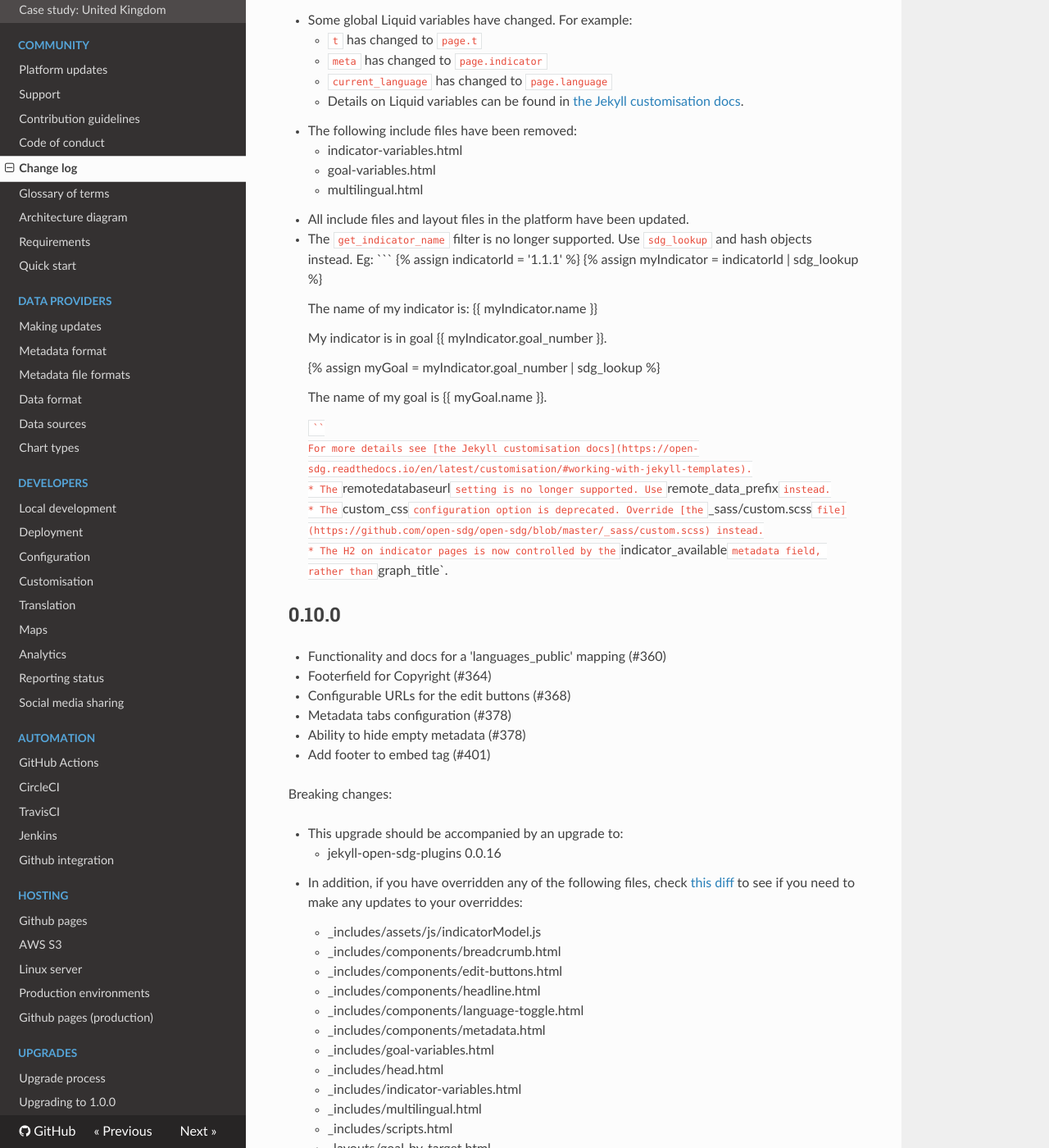
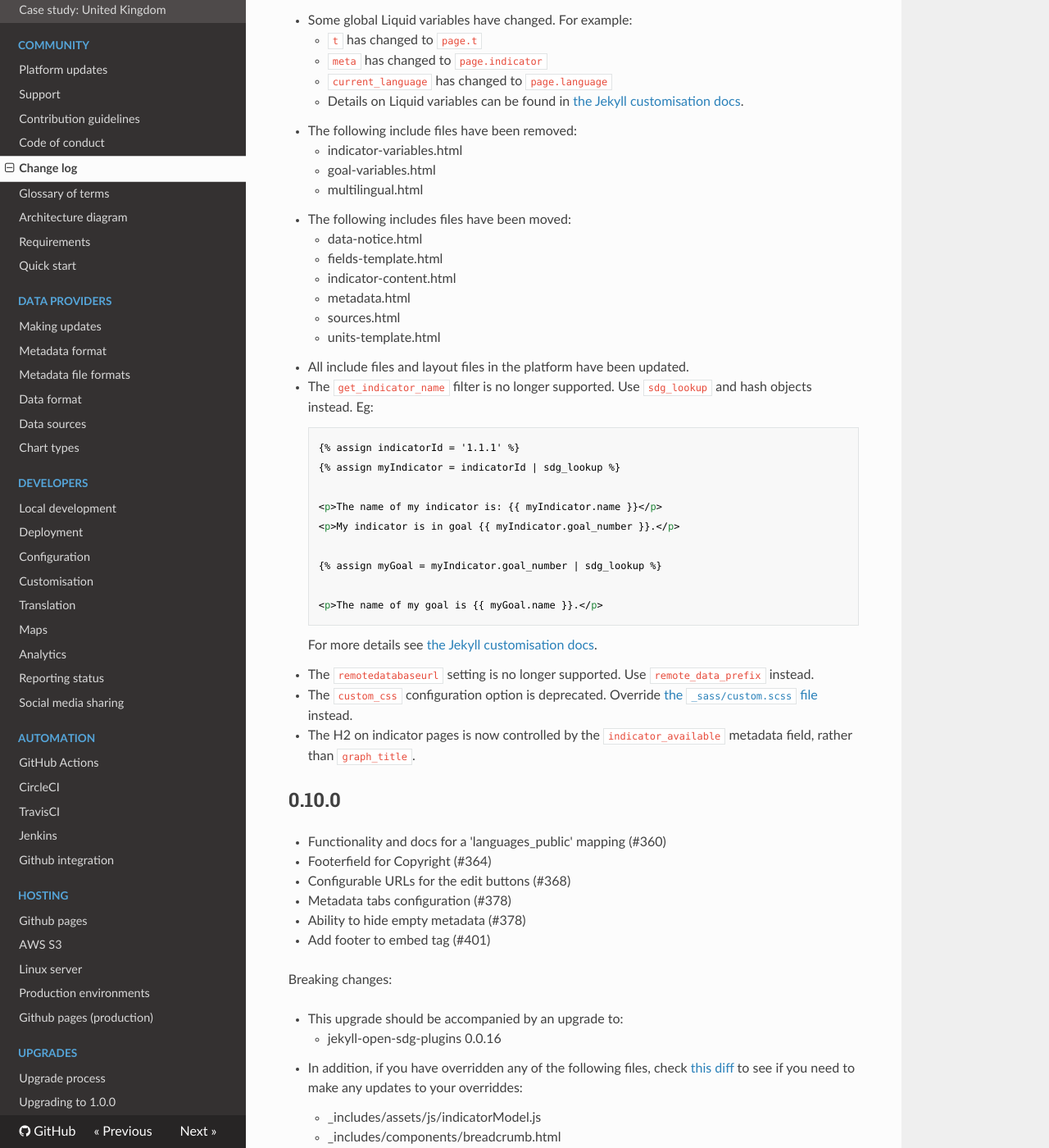
Before and after one commit to open-sdg/open-sdg, an MkDocs documentation site: the page built from docs/changelog.md, in a window 1280 px wide and 1400 px high, scrolled down 1775 px. Shown: the whole window at 82% size. Built offline with MkDocs 1.6.1, drawn with Linux system fonts in a browser that asks for light colours; nearby versions of some CDN libraries; old or Windows-style settings are respelled for this version of MkDocs.

Commit message:
Fix changelog format and clarify moved includes

````diff
--- a/docs/changelog.md
+++ b/docs/changelog.md
@@ -75,20 +75,28 @@ This is a major version upgrade and contains some breaking changes. Full technic
     * indicator-variables.html
     * goal-variables.html
     * multilingual.html
+* The following includes files have been moved:
+    * data-notice.html
+    * fields-template.html
+    * indicator-content.html
+    * metadata.html
+    * sources.html
+    * units-template.html
 * All include files and layout files in the platform have been updated.
 * The `get_indicator_name` filter is no longer supported. Use `sdg_lookup` and hash objects instead. Eg:
-    ```
-    {% assign indicatorId = '1.1.1' %}
-    {% assign myIndicator = indicatorId | sdg_lookup %}
 
-    <p>The name of my indicator is: {{ myIndicator.name }}</p>
-    <p>My indicator is in goal {{ myIndicator.goal_number }}.</p>
+        {% assign indicatorId = '1.1.1' %}
+        {% assign myIndicator = indicatorId | sdg_lookup %}
 
-    {% assign myGoal = myIndicator.goal_number | sdg_lookup %}
+        <p>The name of my indicator is: {{ myIndicator.name }}</p>
+        <p>My indicator is in goal {{ myIndicator.goal_number }}.</p>
 
-    <p>The name of my goal is {{ myGoal.name }}.</p>
-    ```
+        {% assign myGoal = myIndicator.goal_number | sdg_lookup %}
+
+        <p>The name of my goal is {{ myGoal.name }}.</p>
+
     For more details see [the Jekyll customisation docs](https://open-sdg.readthedocs.io/en/latest/customisation/#working-with-jekyll-templates).
+
 * The `remotedatabaseurl` setting is no longer supported. Use `remote_data_prefix` instead.
 * The `custom_css` configuration option is deprecated. Override [the `_sass/custom.scss` file](https://github.com/open-sdg/open-sdg/blob/master/_sass/custom.scss) instead.
 * The H2 on indicator pages is now controlled by the `indicator_available` metadata field, rather than `graph_title`.
````
